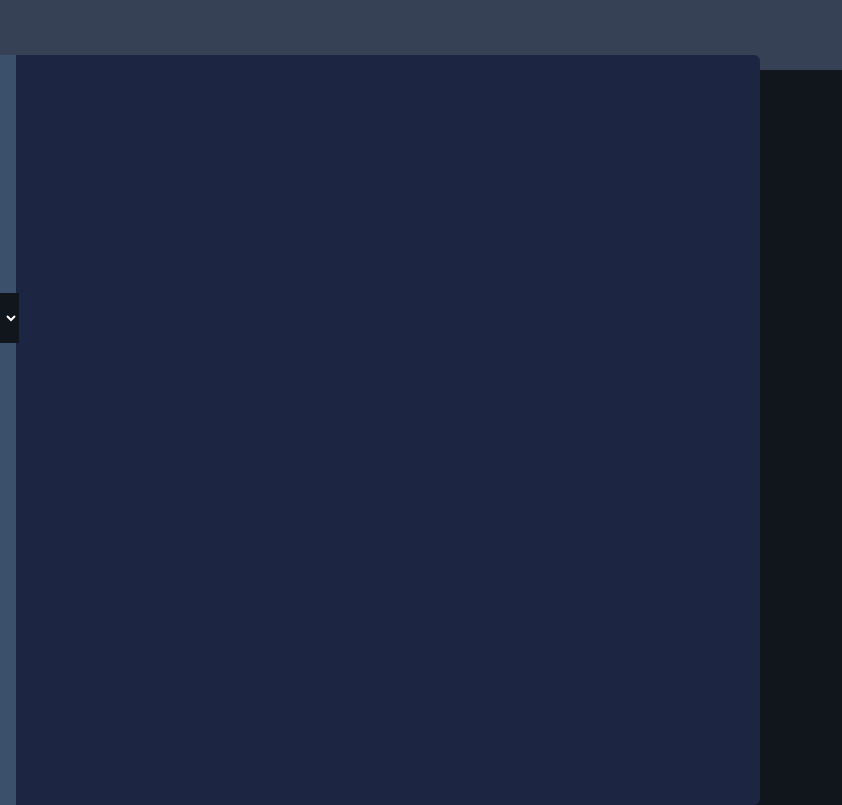
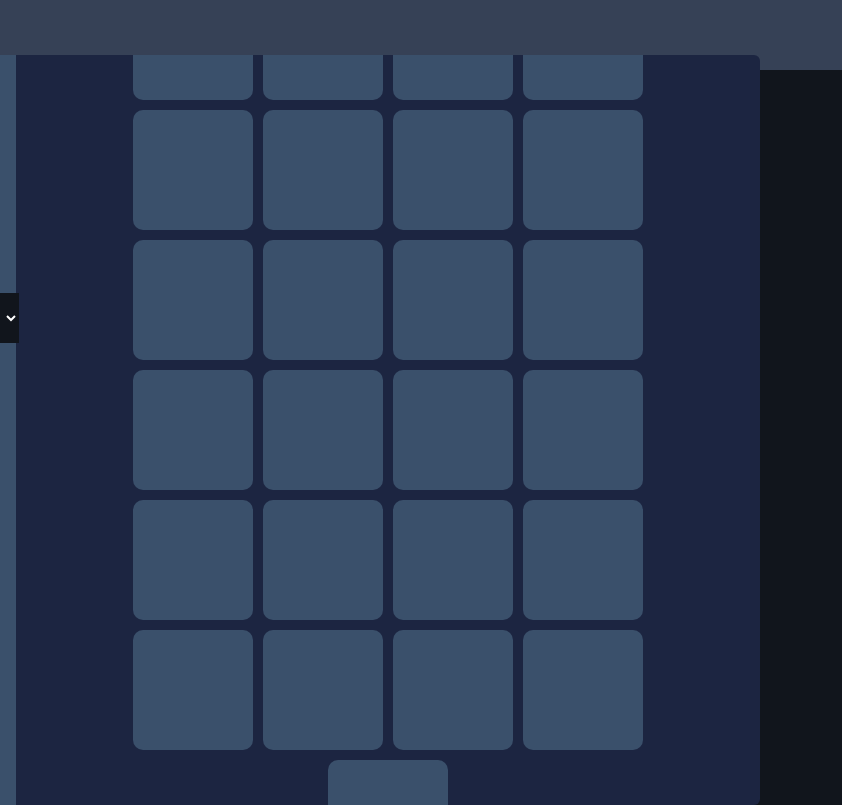
Before and after one commit to Kerbs-IT/MoneyMine, a plain HTML site: page index.html in a window 1280 px wide. Shown: the full height of the page, 438-1280 px from the left. Drawn offline with nearby package versions, Linux system fonts and the light colour scheme; some icons are missing; a web font is replaced by a local one.

Commit message:
added the style and anmation of boxes

```diff
--- a/style.css
+++ b/style.css
@@ -101,3 +101,31 @@ input#bet::placeholder{
     font-size: 20px;
     font-weight: bold;
 }
+.game-con{
+    height: auto;
+    width: 80%;
+    display: flex;
+    gap: 10px;
+    flex-wrap: wrap;
+    align-items: center;
+    justify-content: center;
+
+}
+.box{
+    height: 120px;
+    width: 120px;
+    background-color: var(--thirdBG);
+    border-radius: 10px;
+    transition: all 0.3s ease-in-out;
+    display: flex;
+    align-items: center;
+    justify-content: center;
+}
+
+.rotate{
+    transform: rotateY(180deg);
+}
+
+/* .box i {
+    font-size:;
+} */
```
